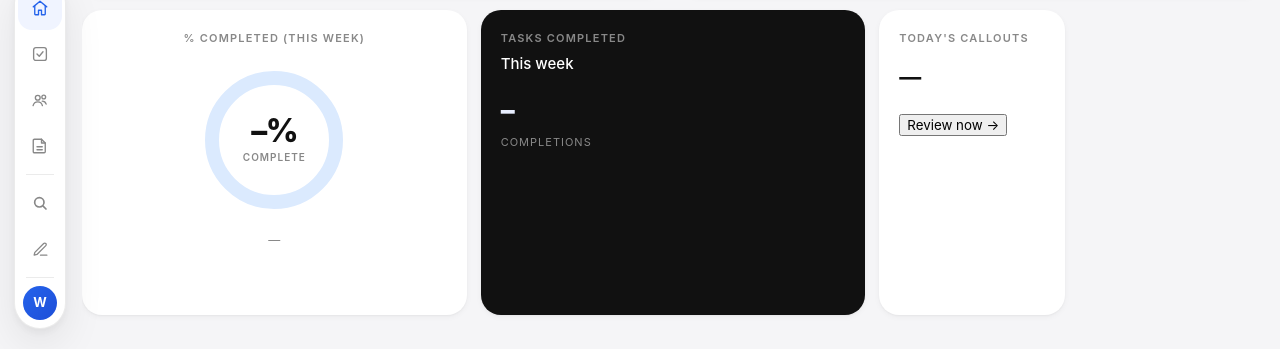
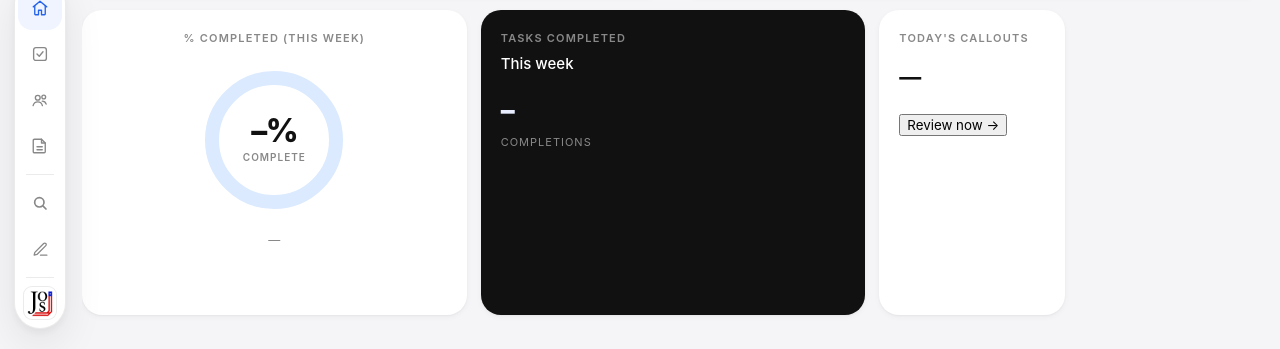
Before and after one commit to wtrjohnson/personal-apps, a Flask app: page / in a window 1280 px wide. Shown: the part 451-800 px from the top of the page. Run offline with Flask 3, Linux system fonts and the light colour scheme; the visitor is signed in with stand-in values (Sample User, id 1); data that the repository does not hold is empty; some libraries are stand-ins or nearby versions.

Commit message:
Brand app as JOS: logo dock mark, favicon, and title
Adds the JOS logo (static/img/JOS.png, .jpg) as the nav-dock brand mark
(replacing the 'W' monogram), the browser-tab favicon, and the iOS home-screen
icon. Sets the page title to 'JOS'. The dock mark uses a white rounded-square
container with object-fit:contain so the full emblem (letters, star, stripes)
renders without the circular clipping that cropped the flag motif.

Co-Authored-By: Claude Opus 4.8 <noreply@anthropic.com>
Claude-Session: https://claude.ai/code/session_01XgNJFbjTs2ypVidpTczEkG

```diff
--- a/static/style.css
+++ b/static/style.css
@@ -154,11 +154,13 @@ input, select, textarea { font-family: inherit; }
 .dock-badge:empty { display: none; }
 .dock-divider { width: 28px; height: 1px; background: var(--border); margin: 4px 0; }
 .dock-avatar {
-  width: 34px; height: 34px; border-radius: 50%;
-  background: linear-gradient(135deg, var(--accent), var(--accent-hover));
+  width: 34px; height: 34px; border-radius: 9px;
+  background: #fff; overflow: hidden; padding: 2px;
+  border: 1px solid var(--border); box-sizing: border-box;
   color: var(--card); display: inline-flex; align-items: center; justify-content: center;
   font-weight: 700; font-size: 13px; margin-top: 2px;
 }
+.dock-avatar img { width: 100%; height: 100%; object-fit: contain; display: block; }
 .dock-btn-wrap {
   position: relative;
   display: flex; align-items: center; justify-content: center;
--- a/templates/index.html
+++ b/templates/index.html
@@ -2,8 +2,10 @@
 <html lang="en">
 <head>
   <meta charset="utf-8">
-  <title>Notes</title>
+  <title>JOS</title>
   <meta name="viewport" content="width=device-width, initial-scale=1, viewport-fit=cover">
+  <link rel="icon" type="image/png" href="/static/img/JOS.png">
+  <link rel="apple-touch-icon" href="/static/img/JOS.png">
   <link rel="stylesheet" href="/static/style.css">
 </head>
 <body>
@@ -715,7 +717,7 @@
       <svg width="17" height="17" viewBox="0 0 24 24" fill="none" stroke="currentColor" stroke-width="1.8" stroke-linecap="round" stroke-linejoin="round"><path d="M12 20h9"/><path d="M16.5 3.5a2.121 2.121 0 0 1 3 3L7 19l-4 1 1-4Z"/></svg>
     </button>
     <div class="dock-divider"></div>
-    <div class="dock-avatar" title="Will — Notes">W</div>
+    <div class="dock-avatar" title="JOS"><img src="/static/img/JOS.png" alt="JOS"></div>
   </nav>
 
   <!-- Handwriting Intake modal -->
```
Also changed, not shown: static/img/JOS.jpg (added), static/img/JOS.png (added).
